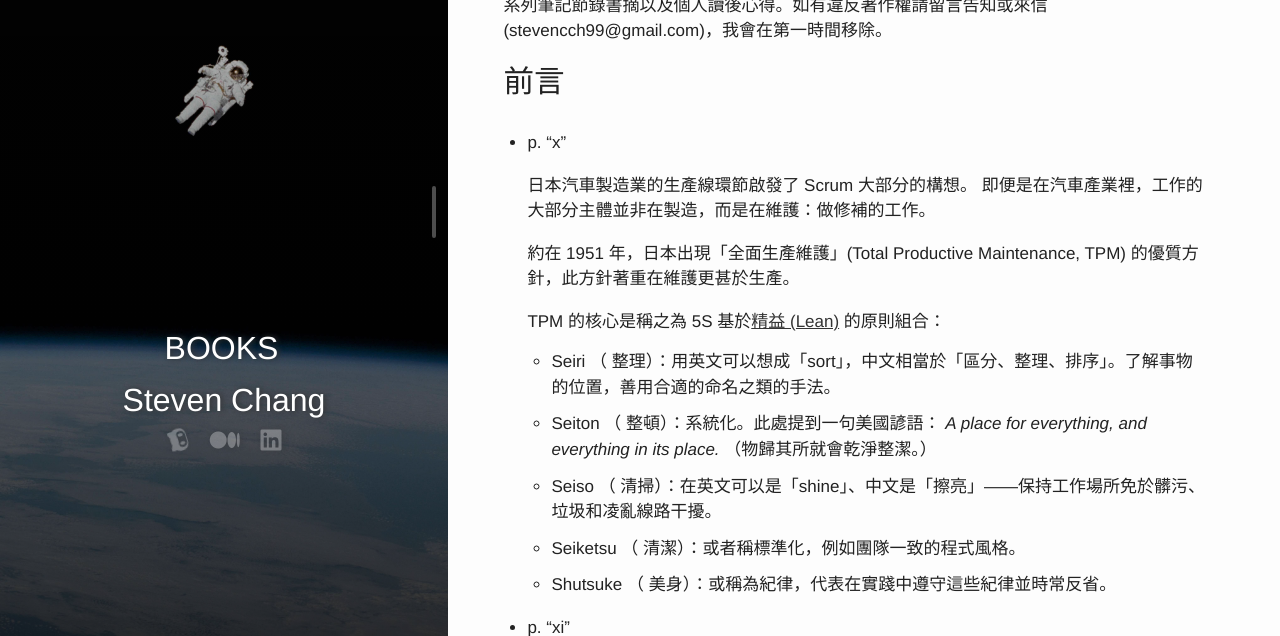
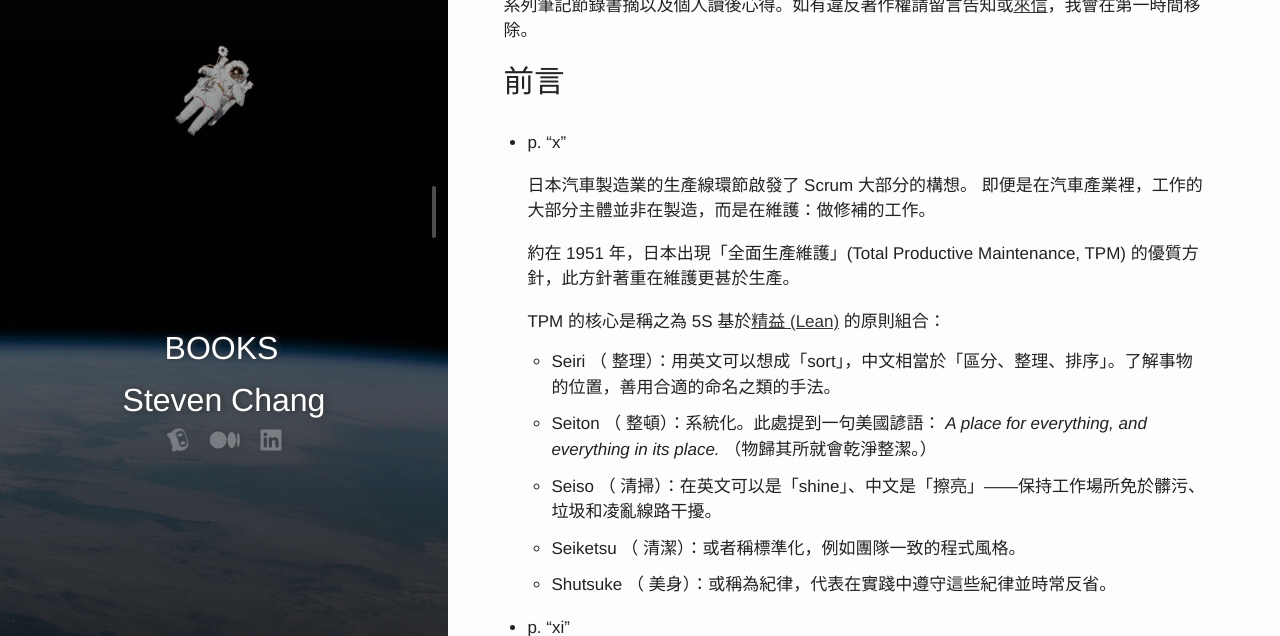
Before and after one commit to stevencch99/stevencch99.github.io, a Jekyll site: the page built from _posts/2021-02-15-clean-code.md, in a window 1280 px wide and 900 px high, scrolled down 419 px, cut to the strip 264-900 px from the top of the window. Built offline with Jekyll 4.4.1, drawn with Linux system fonts in a browser that asks for light colours; nearby versions of some CDN libraries; comment, search, counter and statistics services are not loaded.

```diff
--- a/_posts/2021-02-15-clean-code.md
+++ b/_posts/2021-02-15-clean-code.md
@@ -15,7 +16,7 @@ comments: true
 
 ![paragraph break](https://order-brother.s3-ap-northeast-1.amazonaws.com/paragraph+break/separator-1.png)
 
-系列筆記節錄書摘以及個人讀後心得。如有違反著作權請留言告知或來信 (stevencch99@gmail.com)，我會在第一時間移除。
+系列筆記節錄書摘以及個人讀後心得。如有違反著作權請留言告知或[來信](mailto:stevencch99@gmail.com)，我會在第一時間移除。
 
 ## 前言
 
```
Also changed, not shown: other parts of _posts/2021-02-15-clean-code.md (+1 -0 lines).
